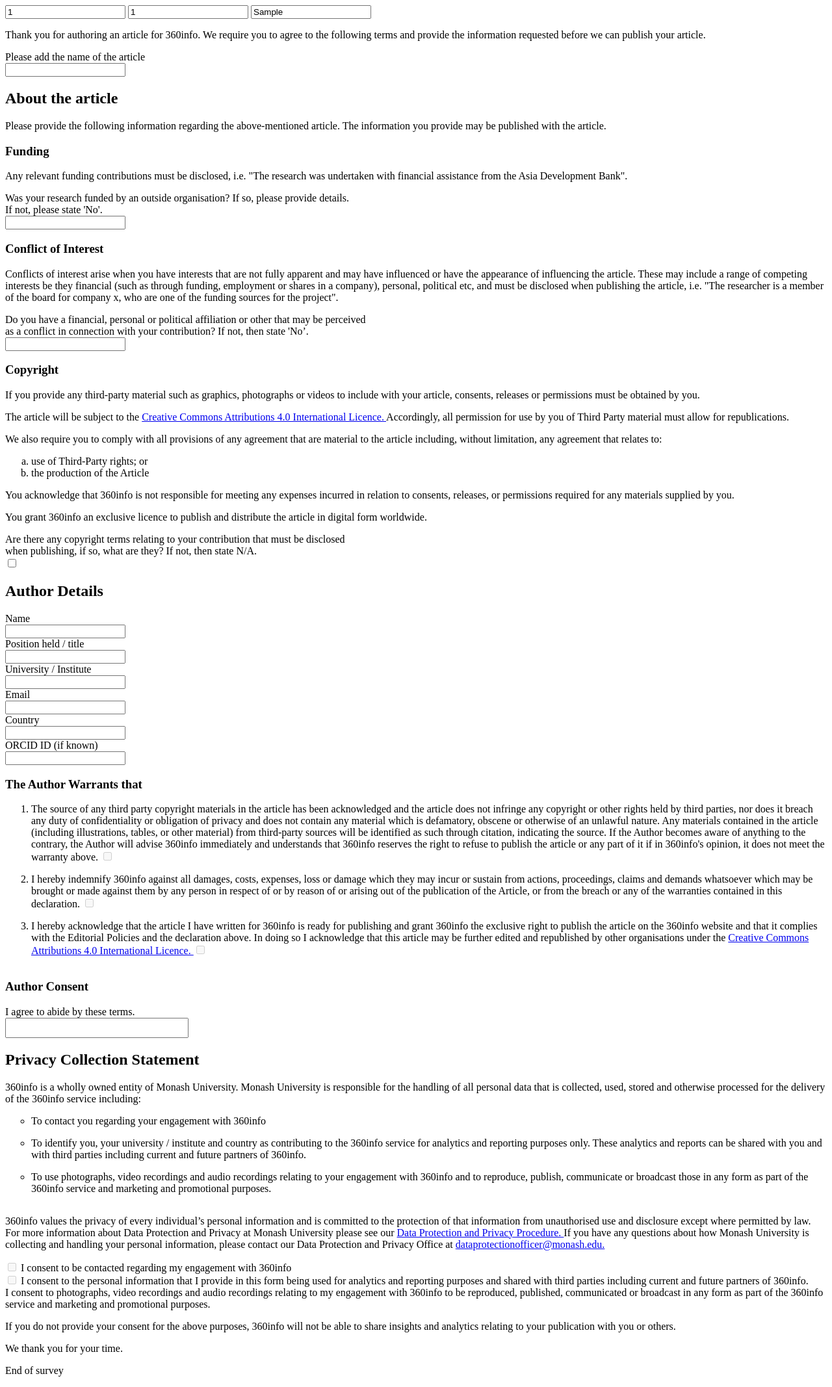
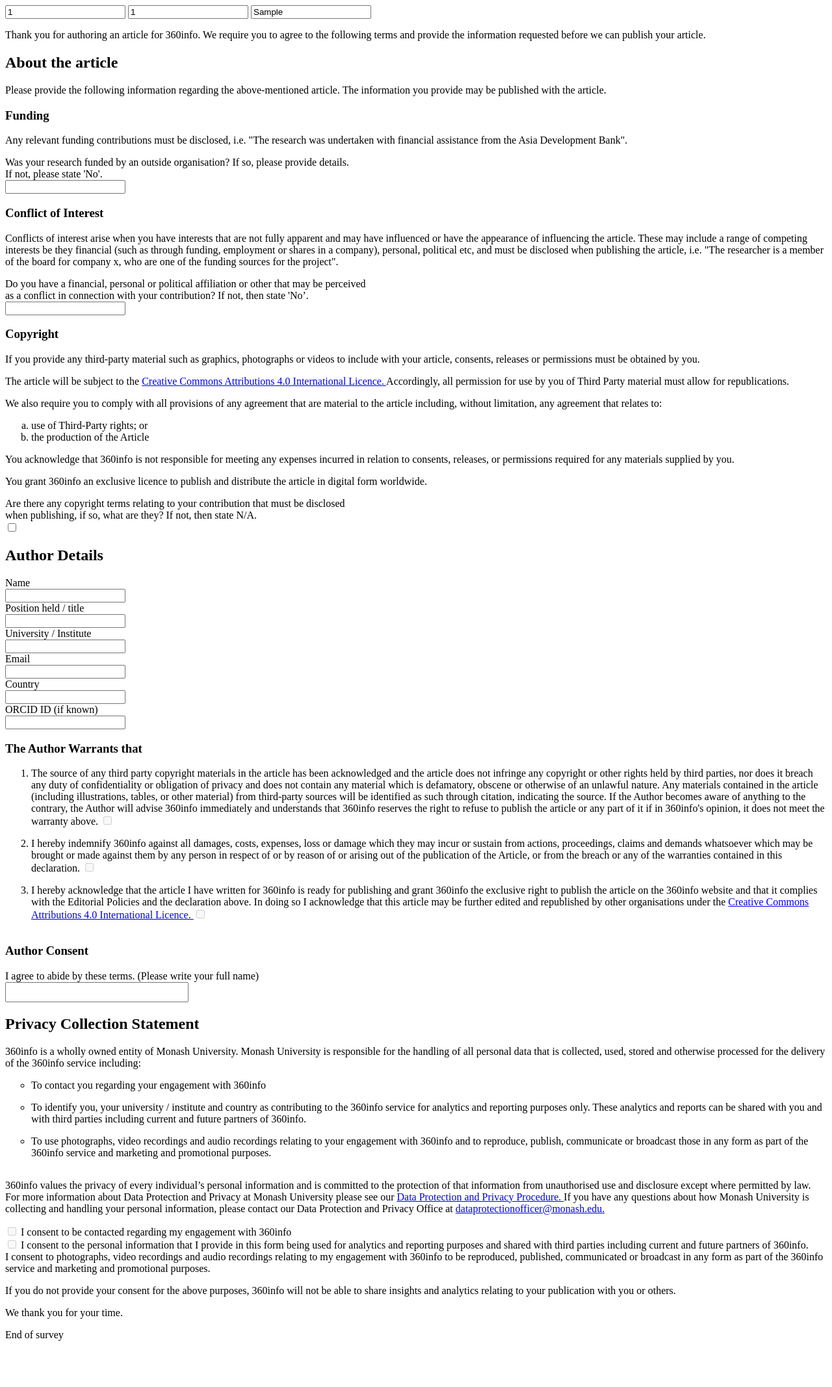
Before and after one commit to devketanpro/superdesk-tga, a Python web app: template server/templates/sign_off_approval_modal_form.html in a window 1280 px wide. Shown: the whole page at 65% size. After the commit the page ends 2063 px from the top, so only its background shows below. Run offline with Jinja, Linux system fonts and the light colour scheme; the template is opened without the code that fills it: most values are stand-ins (such as "Sample title", 1, 10 or a date in 2020); form fields are guessed from the names that the template uses.

Commit message:
[TGA-85] Remove article name field from AuthorApproval form (#22)

```diff
--- a/client/extensions/tga-sign-off/src/interfaces.ts
+++ b/client/extensions/tga-sign-off/src/interfaces.ts
@@ -5,7 +5,6 @@ export interface IAuthorSignOffData {
     sign_date: string;
     version_signed: number;
 
-    article_name: string;
     funding_source: string;
     affiliation: string;
     copyright_terms: string;
--- a/server/templates/email_sign_off_copy.html
+++ b/server/templates/email_sign_off_copy.html
@@ -13,10 +13,6 @@
     <p>
         Thank you for authoring an article for 360info. We require you to agree to the following
         terms and provide the information requested before we can publish your article.
-    </p>
-    <p>
-        <strong>Please add the name of the article</strong><br />
-        {{ form.article_name.data }}
     </p>
 
     <h2>About the article</h2>
--- a/server/templates/email_sign_off_copy.txt
+++ b/server/templates/email_sign_off_copy.txt
@@ -11,9 +11,6 @@ See below a copy of the answers you provided:
 ----------------------------------------------------------------------
 Thank you for authoring an article for 360info. We require you to agree to the following
 terms and provide the information requested before we can publish your article.
-
-*Please add the name of the article:*
-{{ form.article_name.data }}
 
 About the article
 Please provide the following information regarding the above-mentioned article.
--- a/server/templates/sign_off_approval_modal.html
+++ b/server/templates/sign_off_approval_modal.html
@@ -48,7 +48,7 @@
     function showModal() {
         modalContainer.style.display = 'block';
         setTimeout(() => {
-            document.getElementById('article_name').focus();
+            document.getElementById('funding_source').focus();
         });
     }
     function hideModal() {
--- a/server/templates/sign_off_approval_modal_form.html
+++ b/server/templates/sign_off_approval_modal_form.html
@@ -17,22 +17,6 @@
         Thank you for authoring an article for 360info. We require you to agree to the following
         terms and provide the information requested before we can publish your article.
     </p>
-
-    <div class="form__row sd-margin-t--2">
-        <div class="sd-input sd-input--required">
-            <label class="sd-input__label">
-                Please add the name of the article
-            </label>
-            <div class="sd-input__input-container">
-                {{ form.article_name(
-                    class="sd-input__input",
-                    id="article_name",
-                    required="true",
-                    readonly=readonly
-                ) }}
-            </div>
-        </div>
-    </div>
 
     <h2>About the article</h2>
     <p>
@@ -289,7 +273,7 @@
     <div class="form__row sd-margin-t--2">
         <div class="sd-input sd-input--required">
             <label class="sd-input__label">
-                I agree to abide by these terms.
+                I agree to abide by these terms. (Please write your full name)
             </label>
             <div class="sd-input__input-container">
                 {{ form.consent_signature(
--- a/server/tga/sign_off/form.py
+++ b/server/tga/sign_off/form.py
@@ -9,7 +9,6 @@ class UserSignOffForm(FlaskForm):
     version_signed = HiddenField("Item Version Signed")
     sign_date = HiddenField("Signed Date")
 
-    article_name = StringField("Article Name", validators=[DataRequired()])
     funding_source = StringField("Funding Source", validators=[DataRequired()])
     affiliation = StringField("Affiliation", validators=[DataRequired()])
     copyright_terms = StringField("Copyright Terms", validators=[DataRequired()])
--- a/server/tga/sign_off/sign_off_requests.py
+++ b/server/tga/sign_off/sign_off_requests.py
@@ -130,7 +130,6 @@ def view_sign_off_request(item_id, user_id_str):
         user_id=user_id_str,
         version_signed=author_sign_off["version_signed"],
         sign_date=author_sign_off["sign_date"],
-        article_name=author_sign_off["article_name"],
         funding_source=author_sign_off["funding_source"],
         affiliation=author_sign_off["affiliation"],
         copyright_terms=author_sign_off["copyright_terms"],
--- a/server/tga/sign_off/utils.py
+++ b/server/tga/sign_off/utils.py
@@ -62,7 +62,6 @@ def get_publish_sign_off_data(item: Dict[str, Any]) -> Optional[PublishSignOffDa
                 user_id=user_id,
                 sign_date=legacy_sign_off["sign_date"],
                 version_signed=item.get("version"),
-                article_name="",
                 funding_source=legacy_sign_off.get("funding_source"),
                 affiliation=legacy_sign_off.get("affiliation"),
                 copyright_terms="",
@@ -186,7 +185,6 @@ def update_item_publish_approval(item: Dict[str, Any], form: UserSignOffForm):
             user_id=user_id,
             sign_date=utcnow(),
             version_signed=form.version_signed.data,
-            article_name=form.article_name.data,
             funding_source=form.funding_source.data,
             affiliation=form.affiliation.data,
             copyright_terms=form.copyright_terms.data,
--- a/server/tga/types.py
+++ b/server/tga/types.py
@@ -32,7 +32,6 @@ class AuthorSignOffData(TypedDict):
     sign_date: datetime
     version_signed: int
 
-    article_name: str
     funding_source: str
     affiliation: str
     copyright_terms: str
```
